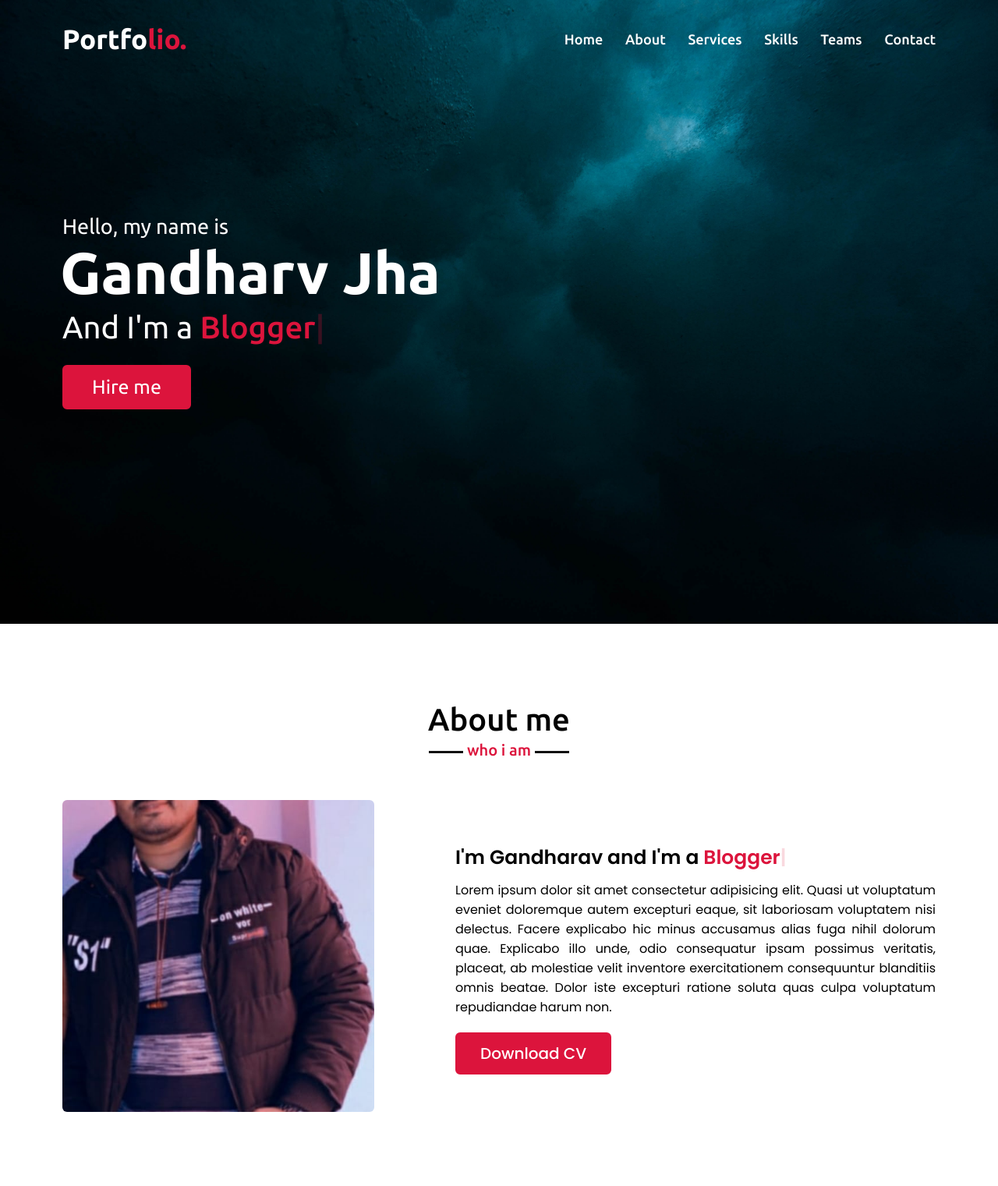
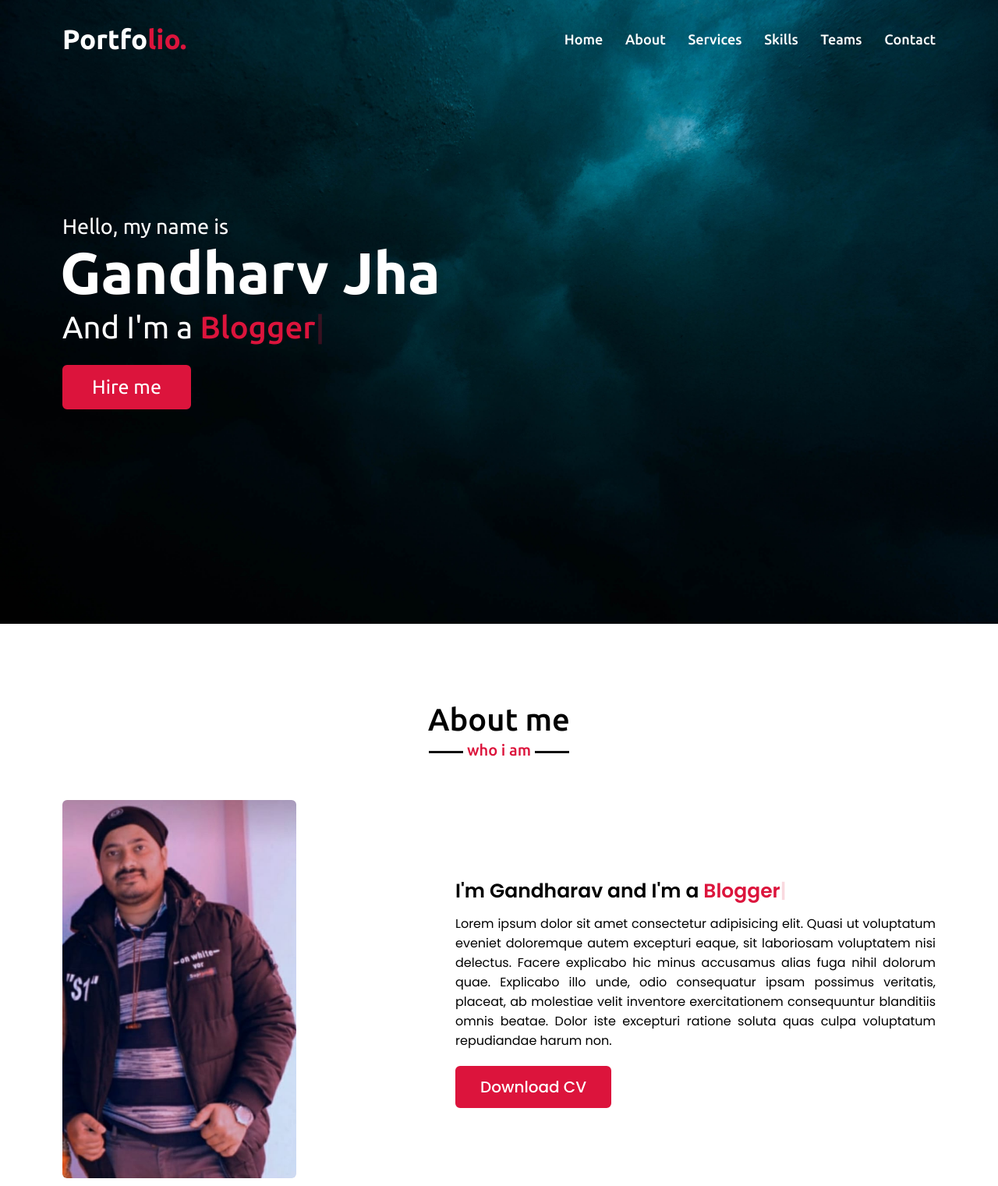
Before and after one commit to itskunalthakur/web-development, a plain HTML site: page personal-portfolio/index.html in a window 1280 px wide. Shown: the top 1521 px of the page at 78% size. Drawn offline with nearby package versions, Linux system fonts and the light colour scheme.

Commit message:
Update style.css

```diff
--- a/personal-portfolio/style.css
+++ b/personal-portfolio/style.css
@@ -270,8 +270,8 @@ section .title::after {
 }
 
 .about .about-content .left img {
-    height: 400px;
-    width: 400px;
+    height: 485px;
+    width: 300px;
     object-fit: cover;
     border-radius: 6px;
 }
```
